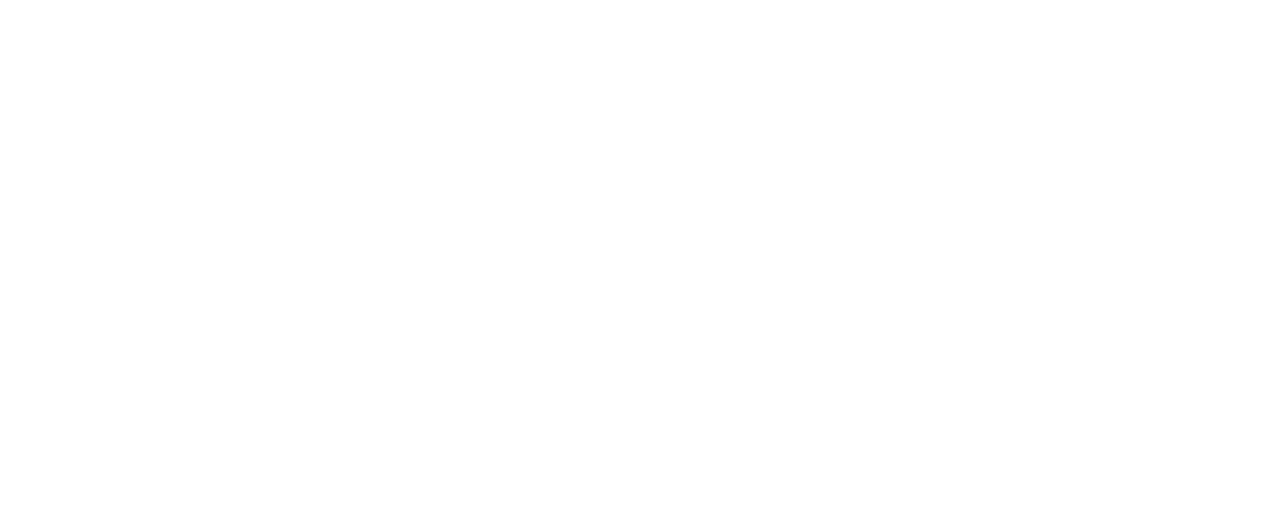
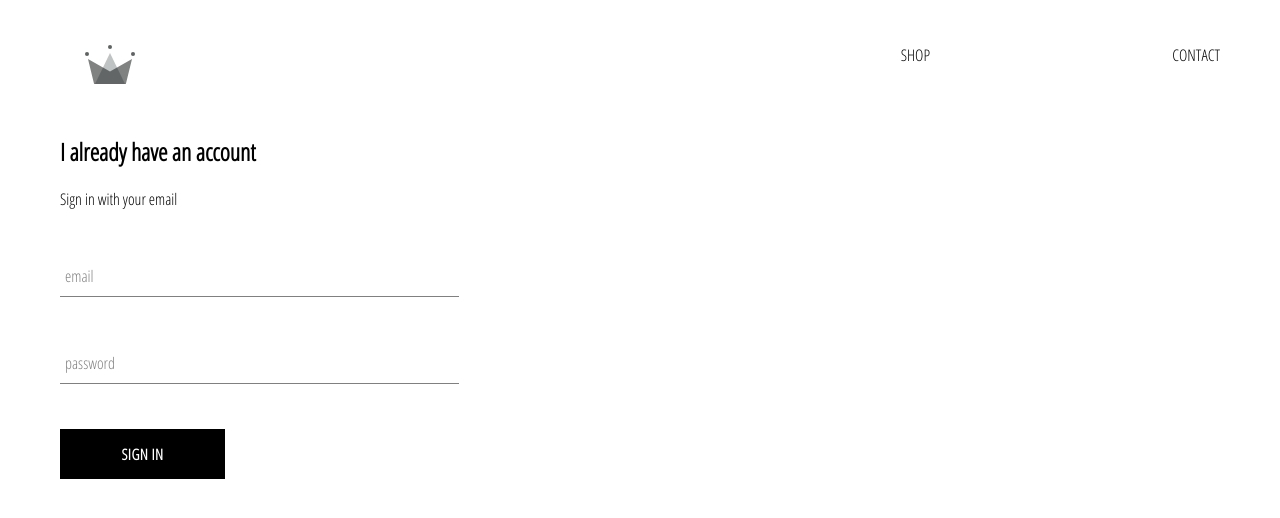
Before and after one commit to Rupesh1101/crwn-clothing, a React (Create React App) app: page /signin in a window 1280 px wide. Shown: the top 518 px of the page. Built offline with nearby package versions, Linux system fonts and the light colour scheme; the HTML template or start-up script is replaced by a standard one.

Commit message:
signin page

```diff
--- a/src/App.css
+++ b/src/App.css
@@ -2,3 +2,8 @@
   font-family: 'Open Sans Condensed';
   padding: 20px 60px;
 }
+
+a{
+  text-decoration: none;
+  color: black;
+}
--- a/src/App.js
+++ b/src/App.js
@@ -2,13 +2,17 @@
 import { Switch, Route} from 'react-router-dom';
 import Homepage from './pages/homepage/homepage.component';
 import ShopPage from './pages/shop/shop.component';
+import Header from './components/header/header.component';
+import SignInAndSignUpPage from './pages/sign-in-and-sign-up/sign-in-and-sign-up.component';
 
 function App() {
   return (
     <div>
+      <Header />
       <Switch>
         <Route exact path='/' component={Homepage} />
         <Route path='/shop' component={ShopPage} />
+        <Route path='/signin' component={SignInAndSignUpPage} />
       </Switch>
     </div>
   );
--- /dev/null
+++ b/src/components/custom-button/custom-button.component.jsx
@@ -0,0 +1,10 @@
+import React from 'react';
+import './custom-button.styles.scss';
+
+const CustomButton = ({children,...otherprops}) => (
+    <button className='custom-button' {...otherprops}>
+        {children}
+    </button>
+)
+
+export default CustomButton;
--- /dev/null
+++ b/src/components/custom-button/custom-button.styles.scss
@@ -0,0 +1,22 @@
+.custom-button {
+    min-width: 165px;
+    width: auto;
+    height: 50px;
+    letter-spacing: 0.5px;
+    line-height: 50px;
+    padding: 0 35px 0 35px;
+    font-size: 15px;
+    background-color: black;
+    color: white;
+    text-transform: uppercase;
+    font-family: 'Open Sans Condensed';
+    font-weight: bolder;
+    border: none;
+    cursor: pointer;
+
+    &:hover {
+      background-color: white;
+      color: black;
+      border: 1px solid black;
+    }
+  }
--- /dev/null
+++ b/src/components/form-input/form-input.component.jsx
@@ -0,0 +1,17 @@
+import React from 'react';
+import './form-input.styles.scss';
+
+const FormInput = ({handleChange,label,...otherProps}) => (
+    <div className='group'>
+        <input className='form-input' onChange={handleChange} {...otherProps} />
+        {
+            label ?
+            (<label
+            className={`${otherProps.value.length ? 'shrink' : ''} form-input-label`}>
+            {label}
+            </label>) : null
+        }
+    </div>
+)
+
+export default FormInput;
--- /dev/null
+++ b/src/components/form-input/form-input.styles.scss
@@ -0,0 +1,54 @@
+$sub-color: grey;
+$main-color: black;
+
+@mixin shrinkLabel {
+  top: -14px;
+  font-size: 12px;
+  color: $main-color;
+}
+
+.group {
+  position: relative;
+  margin: 45px 0;
+
+  .form-input {
+    background: none;
+    background-color: white;
+    color: $sub-color;
+    font-size: 18px;
+    padding: 10px 10px 10px 5px;
+    display: block;
+    width: 100%;
+    border: none;
+    border-radius: 0;
+    border-bottom: 1px solid $sub-color;
+    margin: 25px 0;
+
+    &:focus {
+      outline: none;
+    }
+
+    &:focus ~ .form-input-label {
+      @include shrinkLabel();
+    }
+  }
+
+  input[type='password'] {
+    letter-spacing: 0.3em;
+  }
+
+  .form-input-label {
+    color: $sub-color;
+    font-size: 16px;
+    font-weight: normal;
+    position: absolute;
+    pointer-events: none;
+    left: 5px;
+    top: 10px;
+    transition: 300ms ease all;
+
+    &.shrink {
+      @include shrinkLabel();
+    }
+  }
+}
--- /dev/null
+++ b/src/components/header/header.component.jsx
@@ -0,0 +1,18 @@
+import React from 'react';
+import './header.styles.scss';
+import {Link} from 'react-router-dom';
+import { ReactComponent as Logo } from '../../assets/crown.svg';
+
+const Header = () => (
+    <div className='header'>
+        <Link className='logo-container' to='/'>
+            <Logo className='logo'/>
+        </Link>
+        <div className='options'>
+            <Link className='options' to='/shop'>SHOP</Link>
+            <Link className='options' to=''>CONTACT</Link>
+        </div>
+    </div>
+)
+
+export default Header;
--- /dev/null
+++ b/src/components/header/header.styles.scss
@@ -0,0 +1,25 @@
+.header {
+    height: 70px;
+    width: 100%;
+    display: flex;
+    justify-content: space-between;
+    margin-bottom: 25px;
+
+    .logo-container {
+      height: 100%;
+      width: 70px;
+      padding: 25px;
+    }
+
+    .options {
+      width: 50%;
+      height: 100%;
+      display: flex;
+      align-items: center;
+      justify-content: flex-end;
+
+      .option {
+        padding: 10px 15px;
+      }
+    }
+  }
--- /dev/null
+++ b/src/components/sign-in/sign-in.component.jsx
@@ -0,0 +1,52 @@
+import React from 'react';
+import './sign-in.styles.scss';
+import FormInput from '../form-input/form-input.component';
+import CustomButton from '../custom-button/custom-button.component';
+
+class SignIn extends React.Component{
+    constructor(props){
+        super(props);
+
+        this.state = {
+            email : '',
+            password : ''
+        }
+    }
+
+    handleSubmit = event => {
+        event.preventDefault();
+
+        this.setState(
+            {
+                email : '',
+                password : ''
+            }
+        )
+    }
+
+    handleChane = event => {
+        const { name, value} = event.target;
+
+        this.setState({[name]:value})
+    }
+
+    render(){
+        return(
+            <div className='sign-in'>
+                <h2>I already have an account</h2>
+                <span>Sign in with your email</span>
+
+                <form onSubmit={this.handleSubmit}>
+                    <FormInput name='email' type='email' handleChange={this.handleChane} label='email' value={this.state.email} required />
+
+                    <FormInput name='password' type='password' handleChange={this.handleChane} label='password' value={this.state.password} required />
+
+
+                    <CustomButton type='submit'>Sign in</CustomButton>
+                </form>
+            </div>
+        )
+    }
+}
+
+export default SignIn;
--- /dev/null
+++ b/src/components/sign-in/sign-in.styles.scss
@@ -0,0 +1,9 @@
+.sign-in{
+    width: 30vw;
+    display: flex;
+    flex-direction: column;
+
+    .title{
+        margin: 10px 0;
+    }
+}
--- /dev/null
+++ b/src/pages/sign-in-and-sign-up/sign-in-and-sign-up.component.jsx
@@ -0,0 +1,12 @@
+import React from 'react';
+import './sign-in-and-sign-up.styles.scss';
+import SignIn from '../../components/sign-in/sign-in.component';
+
+const SignInAndSignUpPage = () => (
+    <div className='sign-in-and-sign-up'>
+        <SignIn />
+    </div>
+
+)
+
+export default SignInAndSignUpPage;
```
Also changed, not shown: src/assets/crown.svg (added), src/pages/sign-in-and-sign-up/sign-in-and-sign-up.styles.scss (added), 1 other file (tests, documents, lock files or other folders).
